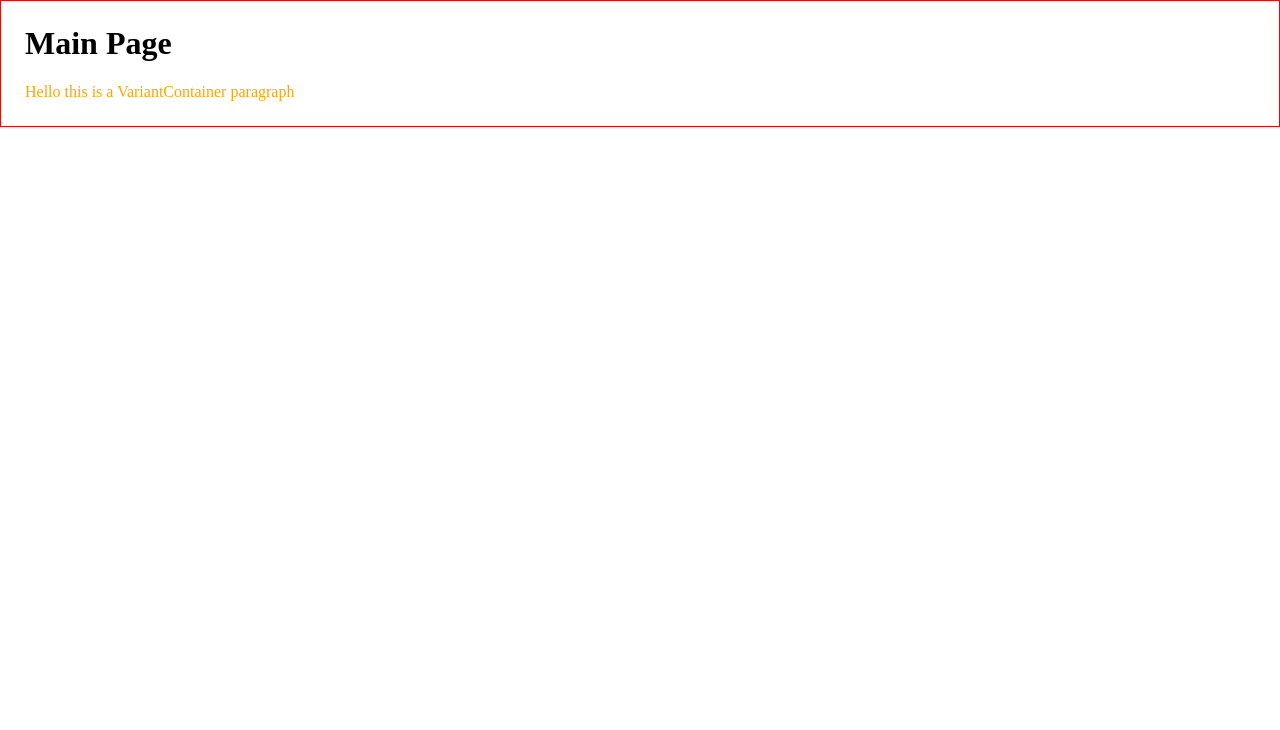
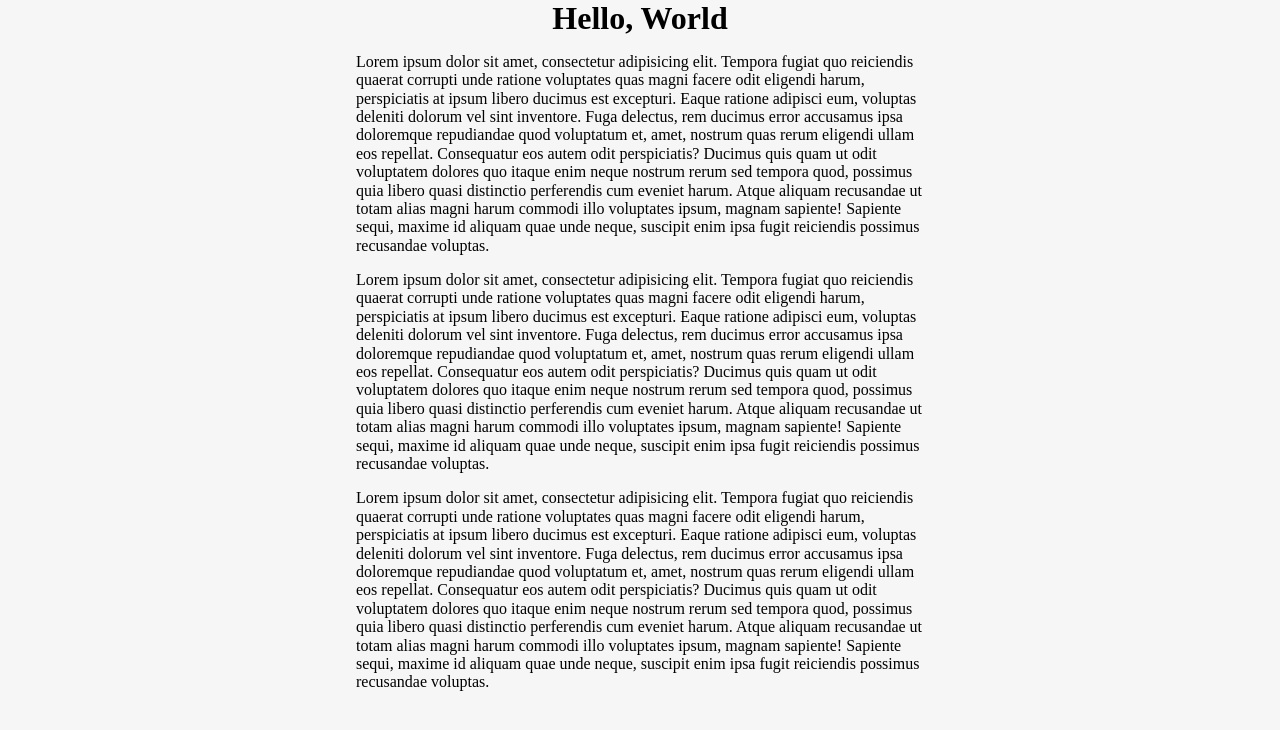
Before and after one commit to alexvarney/ARCS, a Gatsby site: page / in a window 1280 px wide. Built offline with nearby package versions, Linux system fonts and the light colour scheme; Gatsby itself is replaced by a stand-in of ours.

Commit message:
begin work on text component

```diff
--- a/src/components/atoms/grid.tsx
+++ b/src/components/atoms/grid.tsx
@@ -10,12 +10,15 @@ interface IGridProps extends IVariantContainer {
 const Grid = ({ children, variants, columns = 12, ...rest }: IGridProps) => {
   return (
     <VC
-      variants={mergeVariants(variants, [
+      variants={mergeVariants(
+        [
           css`
             display: grid;
             grid-template-columns: repeat(${columns}, 1fr);
           `,
-      ])}
+        ],
+        variants
+      )}
       {...rest}
     >
       {children}
@@ -29,15 +32,24 @@ interface ILayoutGridProps extends IGridProps {
 
 const LayoutGrid = ({ children, variants, ...rest }: ILayoutGridProps) => (
   <Grid
-    variants={mergeVariants(variants, [
+    variants={mergeVariants(
+      [
         css`
-        padding: 0 2rem;
+          padding: 0 1rem;
           max-width: ${LAYOUT_MAX_WIDTH + 'px'};
           margin: 0 auto;
           grid-column-gap: 1rem;
           overflow: hidden;
         `,
-    ])}
+        css`
+          padding: 0 2rem;
+        `,
+        css`
+          padding: 0 4rem;
+        `,
+      ],
+      variants
+    )}
     {...rest}
   >
     {children}
--- a/src/components/atoms/layout.tsx
+++ b/src/components/atoms/layout.tsx
@@ -1,4 +1,4 @@
-import '../util/normalize.css';
+import '../util/base.css';
 import React, { ReactElement } from 'react';
 
 export default function PageTemplate({
--- /dev/null
+++ b/src/components/atoms/text.tsx
@@ -0,0 +1,26 @@
+import { mergeVariants } from '../util/variants';
+import VC, { IVariantContainer } from './variant-container';
+
+interface ITextProps extends IVariantContainer {}
+
+const Text = ({ children, as = 'p', ...rest }: ITextProps) => {
+  return (
+    <VC {...rest} as={as}>
+      {children}
+    </VC>
+  );
+};
+
+const Heading = ({ children, variants, as = 'h1', ...rest }: ITextProps) => (
+  <Text
+    {...rest}
+    variants={mergeVariants([{ gridColumn: '1/-1', margin: 0 }], variants)}
+    as={as}
+  >
+    {children}
+  </Text>
+);
+
+Text.Heading = Heading;
+
+export default Text;
--- a/src/components/util/config.ts
+++ b/src/components/util/config.ts
@@ -1,5 +1,6 @@
 export enum Breakpoint {
   'base' = 'base', //  > Base case, not actually a breakpoint
+  'sm' = 'sm', //    |
   'md' = 'md', //    |
   'lg' = 'lg', //    | > Custom Breakpoint Sizes
   'xl' = 'xl', //    |
@@ -9,6 +10,7 @@ export const LAYOUT_MAX_WIDTH = 1440;
 
 export const BreakpointSizes = new Map<Breakpoint, number>([
   [Breakpoint.base, -1],
+  [Breakpoint.sm, 320],
   [Breakpoint.md, 500],
   [Breakpoint.lg, 1024],
   [Breakpoint.xl, LAYOUT_MAX_WIDTH],
--- a/src/pages/index.tsx
+++ b/src/pages/index.tsx
@@ -1,33 +1,81 @@
 import { css } from '@emotion/react';
 import VC from '../components/atoms/variant-container';
-import { Breakpoint as B } from '../components/util/config';
+import Grid from '../components/atoms/grid';
+import Text from '../components/atoms/text';
 
 // markup
 const IndexPage = () => {
   return (
     <VC
-      variants={{
-        [B.base]: { padding: '0.5rem', border: '1px solid red' },
-        [B.md]: { padding: '1rem' },
-        [B.lg]: css`
-          padding: 1.5rem;
+      variants={[
+        css`
+          background-color: #f6f6f6;
+          min-height: 100vh;
         `,
-        [B.xl]: css`
-          color: #fff;
-          background-color: #000;
-        `,
-      }}
+      ]}
     >
-      <VC as="h1" variants={{ base: { marginTop: 0 } }}>
-        Main Page
-      </VC>
-
-      <VC
-        as="p"
-        variants={[{ margin: 0, padding: 0 }, null, { color: 'orange' }]}
-      >
-        Hello this is a VariantContainer paragraph
-      </VC>
+      <Grid.Layout>
+        <Text.Heading as="h1" variants={[{ textAlign: 'center' }]}>
+          Hello, World
+        </Text.Heading>
+        <VC
+          variants={[
+            { gridColumn: '2 / -2' },
+            null,
+            { gridColumn: '3 / -3' },
+            { gridColumn: '4 / -4' },
+          ]}
+        >
+          <Text>
+            Lorem ipsum dolor sit amet, consectetur adipisicing elit. Tempora
+            fugiat quo reiciendis quaerat corrupti unde ratione voluptates quas
+            magni facere odit eligendi harum, perspiciatis at ipsum libero
+            ducimus est excepturi. Eaque ratione adipisci eum, voluptas deleniti
+            dolorum vel sint inventore. Fuga delectus, rem ducimus error
+            accusamus ipsa doloremque repudiandae quod voluptatum et, amet,
+            nostrum quas rerum eligendi ullam eos repellat. Consequatur eos
+            autem odit perspiciatis? Ducimus quis quam ut odit voluptatem
+            dolores quo itaque enim neque nostrum rerum sed tempora quod,
+            possimus quia libero quasi distinctio perferendis cum eveniet harum.
+            Atque aliquam recusandae ut totam alias magni harum commodi illo
+            voluptates ipsum, magnam sapiente! Sapiente sequi, maxime id aliquam
+            quae unde neque, suscipit enim ipsa fugit reiciendis possimus
+            recusandae voluptas.
+          </Text>
+          <Text>
+            Lorem ipsum dolor sit amet, consectetur adipisicing elit. Tempora
+            fugiat quo reiciendis quaerat corrupti unde ratione voluptates quas
+            magni facere odit eligendi harum, perspiciatis at ipsum libero
+            ducimus est excepturi. Eaque ratione adipisci eum, voluptas deleniti
+            dolorum vel sint inventore. Fuga delectus, rem ducimus error
+            accusamus ipsa doloremque repudiandae quod voluptatum et, amet,
+            nostrum quas rerum eligendi ullam eos repellat. Consequatur eos
+            autem odit perspiciatis? Ducimus quis quam ut odit voluptatem
+            dolores quo itaque enim neque nostrum rerum sed tempora quod,
+            possimus quia libero quasi distinctio perferendis cum eveniet harum.
+            Atque aliquam recusandae ut totam alias magni harum commodi illo
+            voluptates ipsum, magnam sapiente! Sapiente sequi, maxime id aliquam
+            quae unde neque, suscipit enim ipsa fugit reiciendis possimus
+            recusandae voluptas.
+          </Text>
+          <Text>
+            Lorem ipsum dolor sit amet, consectetur adipisicing elit. Tempora
+            fugiat quo reiciendis quaerat corrupti unde ratione voluptates quas
+            magni facere odit eligendi harum, perspiciatis at ipsum libero
+            ducimus est excepturi. Eaque ratione adipisci eum, voluptas deleniti
+            dolorum vel sint inventore. Fuga delectus, rem ducimus error
+            accusamus ipsa doloremque repudiandae quod voluptatum et, amet,
+            nostrum quas rerum eligendi ullam eos repellat. Consequatur eos
+            autem odit perspiciatis? Ducimus quis quam ut odit voluptatem
+            dolores quo itaque enim neque nostrum rerum sed tempora quod,
+            possimus quia libero quasi distinctio perferendis cum eveniet harum.
+            Atque aliquam recusandae ut totam alias magni harum commodi illo
+            voluptates ipsum, magnam sapiente! Sapiente sequi, maxime id aliquam
+            quae unde neque, suscipit enim ipsa fugit reiciendis possimus
+            recusandae voluptas.
+          </Text>
+        </VC>
+      </Grid.Layout>
     </VC>
   );
 };
```
Also changed, not shown: src/components/util/base.css (renamed from src/components/util/normalize.css). Lines whose indentation alone changed are shown as unchanged.
